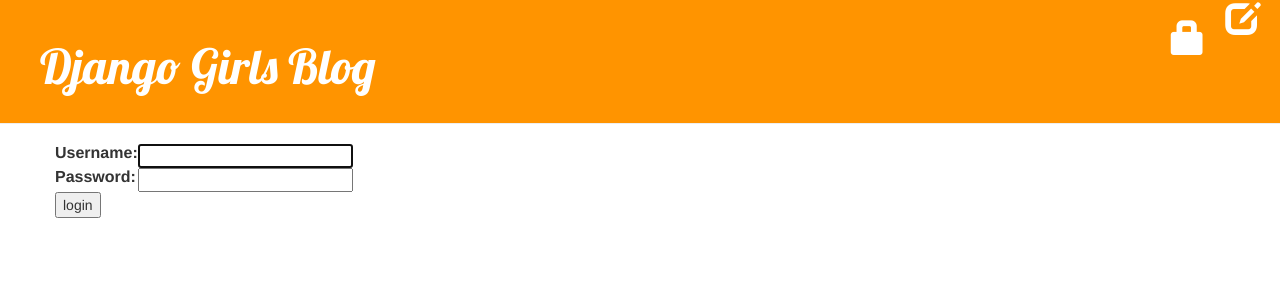
After one commit to ryanshadows/my-first-blog, a Django app: page /accounts/login/?next=/post/new in a window 1280 px wide. The commit adds this page. Shown: the top 300 px of the page. Run offline with Django 3.2, Linux system fonts and the light colour scheme; some libraries are stand-ins or nearby versions.

Commit message:
Added ability to edit posts and also added log in pages as requirement to edit.

```diff
--- a/blog/templates/blog/base.html
+++ b/blog/templates/blog/base.html
@@ -6,11 +6,16 @@
         <link rel="stylesheet" href="//maxcdn.bootstrapcdn.com/bootstrap/3.2.0/css/bootstrap-theme.min.css">
         <link href='//fonts.googleapis.com/css?family=Lobster&subset=latin,latin-ext' rel='stylesheet' type='text/css'>
         <link rel="stylesheet" href="{% static 'css/blog.css' %}">
+        <a href="{% url 'post_draft_list' %}" class="top-menu"><span class="glyphicon glyphicon-edit"></span></a>
     </head>
     <body>
       <div class="page-header">
           {% if user.is_authenticated %}
               <a href="{% url 'post_new' %}" class="top-menu"><span class="glyphicon glyphicon-plus"></span></a>
+              <a href="{% url 'post_draft_list' %}" class="top-menu"><span class="glyphicon glyphicon-edit"></span></a>
+              <p class="top-menu">Hello {{ user.username }} <small>(<a href="{% url 'logout' %}">Log out</a>)</small></p>
+          {% else %}
+              <a href="{% url 'login' %}" class="top-menu"><span class="glyphicon glyphicon-lock"></span></a>
           {% endif %}
           <h1><a href="/">Django Girls Blog</a></h1>
       </div>
--- /dev/null
+++ b/blog/templates/registration/login.html
@@ -0,0 +1,24 @@
+{% extends "blog/base.html" %}
+
+{% block content %}
+    {% if form.errors %}
+        <p>Your username and password didn't match. Please try again.</p>
+    {% endif %}
+
+    <form method="post" action="{% url 'login' %}">
+    {% csrf_token %}
+        <table>
+        <tr>
+            <td>{{ form.username.label_tag }}</td>
+            <td>{{ form.username }}</td>
+        </tr>
+        <tr>
+            <td>{{ form.password.label_tag }}</td>
+            <td>{{ form.password }}</td>
+        </tr>
+        </table>
+
+        <input type="submit" value="login" />
+        <input type="hidden" name="next" value="{{ next }}" />
+    </form>
+{% endblock %}
--- a/blog/urls.py
+++ b/blog/urls.py
@@ -7,4 +7,7 @@
     path('post/<int:pk>/', views.post_detail, name='post_detail'),
     path('post/new', views.post_new, name='post_new'),
     path('post/<int:pk>/edit/', views.post_edit, name='post_edit'),
+    url(r'^drafts/$', views.post_draft_list, name='post_draft_list'),
+    url(r'^post/(?P<pk>\d+)/publish/$', views.post_publish, name='post_publish'),
+    url(r'^post/(?P<pk>\d+)/remove/$', views.post_remove, name='post_remove'),
 ]
--- a/mysite/settings.py
+++ b/mysite/settings.py
@@ -81,6 +81,7 @@
     }
 }
 
+LOGIN_REDIRECT_URL = '/'
 
 # Password validation
 # https://docs.djangoproject.com/en/2.0/ref/settings/#auth-password-validators
--- a/mysite/urls.py
+++ b/mysite/urls.py
@@ -13,11 +13,14 @@
     1. Import the include() function: from django.urls import include, path
     2. Add a URL to urlpatterns:  path('blog/', include('blog.urls'))
 """
-from django.urls import path, include
+from django.conf.urls import include, url
 from django.contrib import admin
 
+from django.contrib.auth import views
 
 urlpatterns = [
-    path('admin/', admin.site.urls),
-    path('', include('blog.urls')),
+    url('admin/', admin.site.urls),
+    url(r'^accounts/login/$', views.login, name='login'),
+    url(r'^accounts/logout/$', views.logout, name='logout', kwargs={'next_page': '/'}),
+    url('', include('blog.urls')),
 ]
```
Also changed, not shown: blog/templates/blog/post_detail.html (+8 -5 lines), blog/templates/blog/post_draft_list.html (added, +11 -0 lines), blog/views.py (+19 -4 lines). Lines whose indentation alone changed are shown as unchanged.
